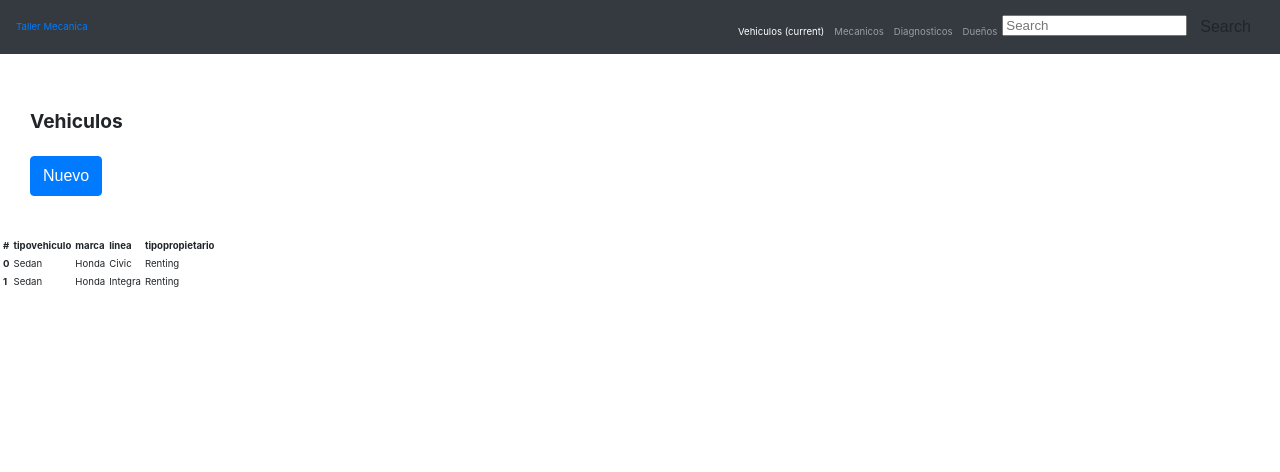
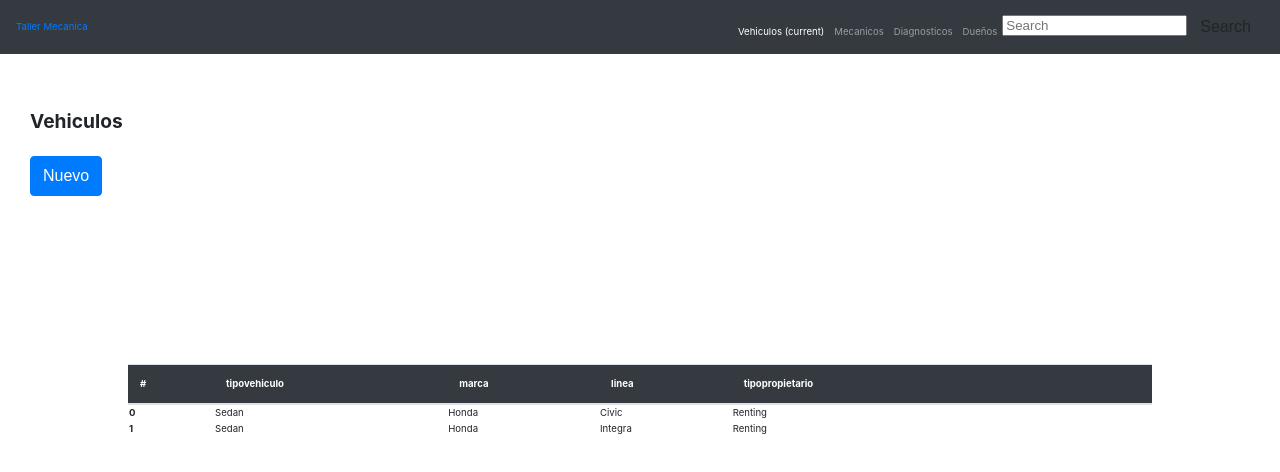
Before and after one commit to juliand123/taller-automotriz-bootcamp-javascript, a React (Create React App) app in the folder react-2/: page / in a window 1280 px wide. Shown: the top 472 px of the page. Built offline with nearby package versions, Linux system fonts and the light colour scheme.

Commit message:
ultimos cambios

```diff
--- a/react-2/package.json
+++ b/react-2/package.json
@@ -3,6 +3,9 @@
   "version": "0.1.0",
   "private": true,
   "dependencies": {
+    "@fortawesome/fontawesome-svg-core": "^1.2.32",
+    "@fortawesome/free-solid-svg-icons": "^5.15.1",
+    "@fortawesome/react-fontawesome": "^0.1.12",
     "@testing-library/jest-dom": "^5.11.4",
     "@testing-library/react": "^11.1.0",
     "@testing-library/user-event": "^12.1.10",
--- /dev/null
+++ b/react-2/src/componentes/Table/Header.css
@@ -0,0 +1,12 @@
+.thead-dark th{
+color: #fff;
+background-color: #343a40;
+border-color: #454d55;
+}
+
+.table thead th{
+    padding: .75rem;
+    vertical-align: bottom;
+    border-top: 1px solid #dee2e6;
+    border-bottom: 2px solid #dee2e6;
+}
--- a/react-2/src/componentes/Table/Header.js
+++ b/react-2/src/componentes/Table/Header.js
@@ -1,4 +1,5 @@
 import React from "react";
+import "./Header.css"
 
 function Header(props) {
     if (props.columnas.lenght === 0) return false;
--- /dev/null
+++ b/react-2/src/componentes/Table/Table.css
@@ -0,0 +1,10 @@
+.table {
+    width: 80% ;
+    margin: 10%;
+    margin-bottom: 1rem;
+    color: #212529;
+}
+
+table{
+    border-collapse: collapse;
+}
--- a/react-2/src/componentes/Table/index.js
+++ b/react-2/src/componentes/Table/index.js
@@ -1,6 +1,7 @@
 import React, { useState } from "react";
 import Header from "./Header";
 import Row from "./Row";
+import "./Table.css"
 
 function Table() {
     const [vehiculos, setVehiculos] = useState([
```
Also changed, not shown: react-2/src/componentes/ActionButton/index.js (added, +13 -0 lines), 2 other files (tests, documents, lock files or other folders).
